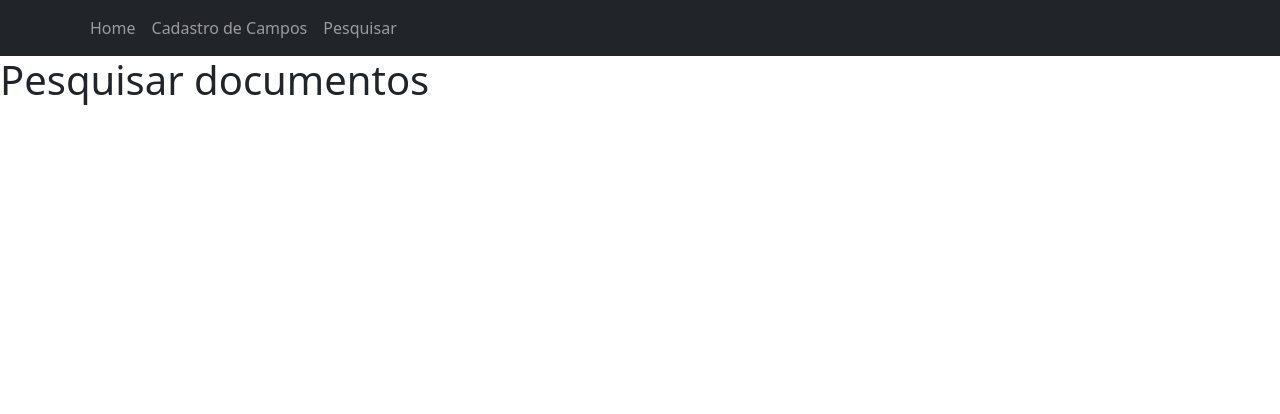
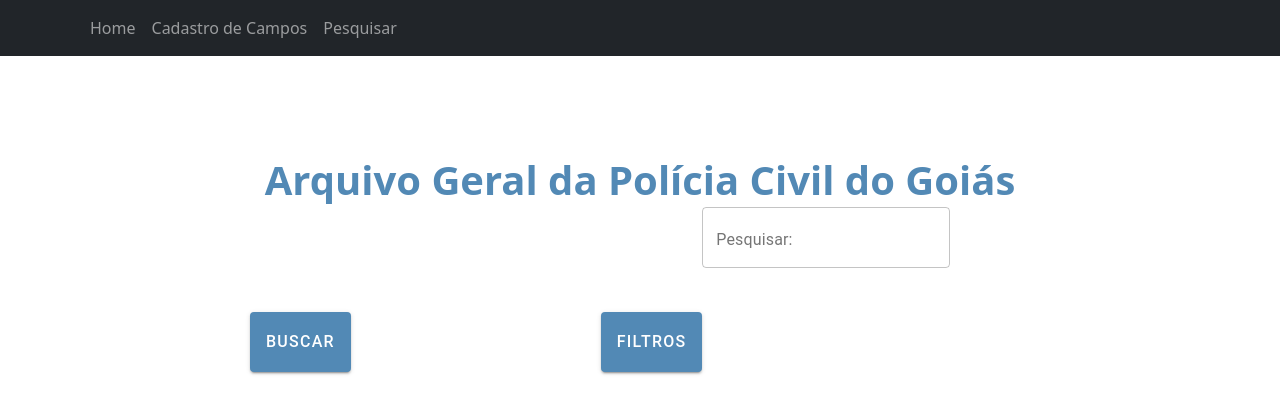
Before and after one commit to fga-eps-mds/2021.2-SysArq-Frontend, a React (Create React App) app in the folder sysarq/: page /search in a window 1280 px wide. Shown: the top 414 px of the page. Built offline with nearby package versions, Linux system fonts and the light colour scheme; no server answers.

Commit message:
Foram inseridos os campos da página

```diff
--- a/sysarq/src/App.js
+++ b/sysarq/src/App.js
@@ -23,6 +23,7 @@ import CreateUnity from "./pages/FieldsRegister/CreateUnity";
 import CreateShelf from "./pages/FieldsRegister/CreateShelf";
 
 import "./App.css";
+
 
 import "bootstrap/dist/css/bootstrap.min.css";
 
--- /dev/null
+++ b/sysarq/src/pages/Search.css
@@ -0,0 +1,81 @@
+#Search_title{
+    color: #5289B5;
+    font-weight: bold;
+    margin-top: 100px;
+    text-align: center;
+
+}
+
+#button {
+    padding: 1rem;
+    font-weight: 500;
+    background: #5289B5;
+    font-size: 1rem;
+    letter-spacing: 1.25px;
+    border-radius: 4px;
+    transition: filter 0.4s;
+    margin-top: 100px;
+    margin-left: 250px;
+}
+
+#input{
+    display: flex;
+    flex-direction: column;
+    align-items: center;
+    margin: auto 0;
+    width: 100%;
+    margin-top: auto 3;
+}
+
+/* .form-cadastro-container {
+    width: 100%;
+    min-height: calc(100vh - 19rem);
+    max-width: 1059px;
+    padding: 2rem;
+
+    display: flex;
+    flex-direction: column;
+    align-items: center;
+}
+
+.form-cadastro-container h1 {
+    color: #5289B5;
+    font-size: 3rem;
+    font-weight: 700;
+    margin-top: auto 0;
+    margin-left: auto 0;
+}
+
+.form-cadastro-container h2 {
+    color: #5289B5;
+    font-weight: 700;
+    font-size: 2.25rem;
+    margin-top: 2rem;
+    margin-bottom: 2rem;
+}
+
+.form-cadastro-container .inputs-container {
+    display: flex;
+    flex-direction: column;
+    align-items: center;
+    width: 100%;
+    margin: auto 0;
+}
+
+/* button {
+    margin-top: 25px;
+    padding: 1rem;
+    border: 0;
+    outline: 0;
+    color: #F6F6F6;
+    font-weight: 500;
+    background: #5289B5;
+    font-size: 1rem;
+    letter-spacing: 1.25px;
+    border-radius: 4px;
+    transition: filter 0.4s;
+} */
+/*
+.form-cadastro-container button:hover {
+    filter: brightness(0.9);
+} */
--- a/sysarq/src/pages/Search.js
+++ b/sysarq/src/pages/Search.js
@@ -1,3 +1,41 @@
+import "./Search.css"
+import { Button, TextField } from "@material-ui/core";
+
 export default function Search() {
-	return <h1>Pesquisar documentos</h1>;
+	return (
+		<div>
+			<body>
+			<h1 id="Search_title">Arquivo Geral da Polícia Civil do Goiás</h1>
+			<Button
+			color="primary"
+			variant="contained"
+			id="button"
+			size="small"
+			>
+				Buscar
+			</Button>
+
+			<Button
+			color="primary"
+			variant="contained"
+			id="button"
+			size="small"
+			>
+				filtros
+			</Button>
+
+			<TextField
+        		id="input"
+        		label="Pesquisar:"
+        		variant="outlined"
+				type="filled"
+        	/>
+
+			{/* <TextField
+				label="Pesquisar:"
+				variant="filled"
+				id="input"
+			/> */}
+			</body>
+		</div>);
 }
```
